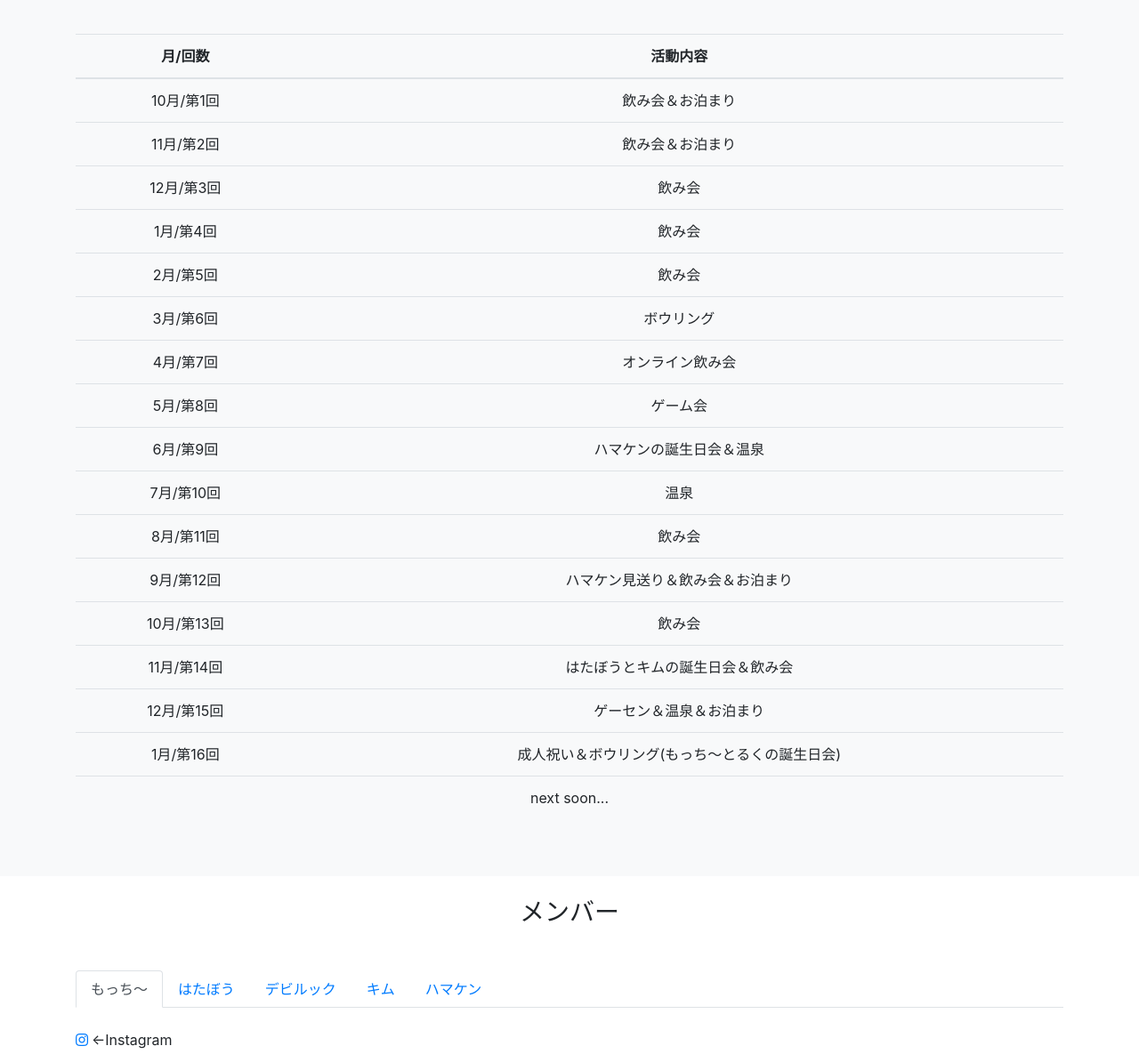
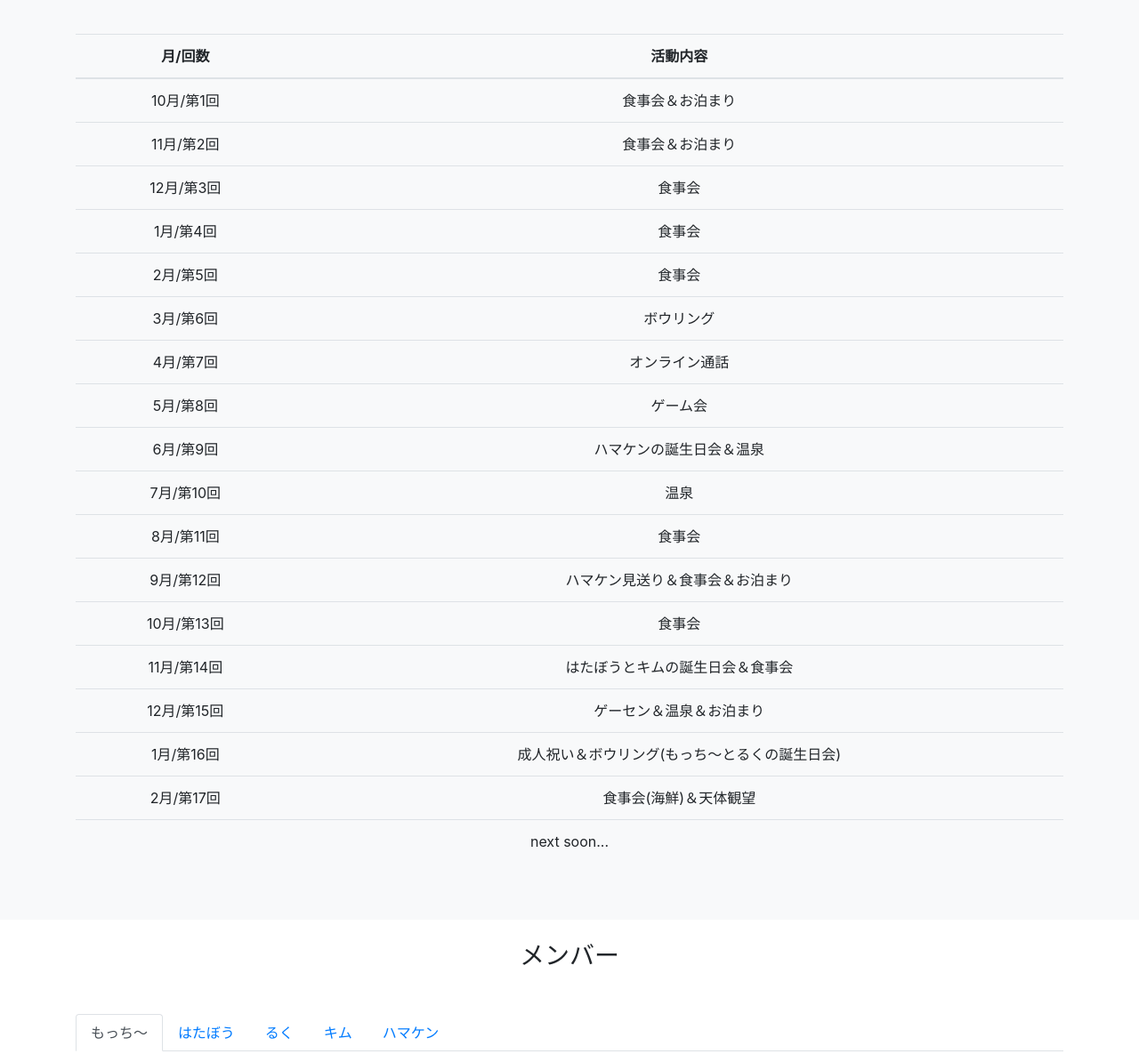
Before and after one commit to mochy-NRS/mochy-NRS.github.io, a plain HTML site: page index.html in a window 1280 px wide. Shown: the part 780-1965 px from the top of the page at 89% size. Drawn offline with nearby package versions, Linux system fonts and the light colour scheme.

Commit message:
Add files via upload

```diff
--- a/index.html
+++ b/index.html
@@ -30,11 +30,11 @@
   <header id="header">
     <!-- アラート -->
     <div class="alert alert-info text-center mb-0 rounded-0 alert-dismiss fade show">
-      【お知らせ】次回はオンライン…？
+      【お知らせ】次回は飲み会…？
       <button class="close" data-dismiss="alert">
         &times;
       </button>
-    </div><!-- .alert -->
+    </div><!--.alert -->
 
     <!-- ナビバー -->
     <div class="container">
@@ -69,7 +69,7 @@
       <section class="content-wrapper mx-3 my-5 row">
         <div class="content-text col-sm-8">
           <h3>活動内容</h3>
-          <p>毎月19日に集まり、飲んだり温泉に行ったり、やりたい事をやる特別な日。この集まりのメンバーは、秘密ごとをしないで、なんでも話せるような関係です。<br>
+          <p>毎月19日に集まり、食事をしたり温泉に行ったり、やりたい事をやる特別な日。この集まりのメンバーは、なんでも話せるような関係です。<br>
             毎月19日以外の日でも、適度に遊んだりします。特に夜にゲームをすることが多い気がします(笑)<br>
             元々、高校の時に同じ部活であり、2,3年の時に同じクラスであった繋がりから始まりました。</p>
         </div><!-- .content-text -->
@@ -94,23 +94,23 @@
             <tbody>
               <tr>
                 <td>10月/第1回</td>
-                <td>飲み会＆お泊まり</td>
+                <td>食事会＆お泊まり</td>
               </tr>
               <tr>
                 <td>11月/第2回</td>
-                <td>飲み会＆お泊まり</td>
+                <td>食事会＆お泊まり</td>
               </tr>
               <tr>
                 <td>12月/第3回</td>
-                <td>飲み会</td>
+                <td>食事会</td>
               </tr>
               <tr>
                 <td>1月/第4回</td>
-                <td>飲み会</td>
+                <td>食事会</td>
               </tr>
               <tr>
                 <td>2月/第5回</td>
-                <td>飲み会</td>
+                <td>食事会</td>
               </tr>
               <tr>
                 <td>3月/第6回</td>
@@ -118,7 +118,7 @@
               </tr>
               <tr>
                 <td>4月/第7回</td>
-                <td>オンライン飲み会</td>
+                <td>オンライン通話</td>
               </tr>
               <tr>
                 <td>5月/第8回</td>
@@ -134,19 +134,19 @@
               </tr>
               <tr>
                 <td>8月/第11回</td>
-                <td>飲み会</td>
+                <td>食事会</td>
               </tr>
               <tr>
                 <td>9月/第12回</td>
-                <td>ハマケン見送り＆飲み会＆お泊まり</td>
+                <td>ハマケン見送り＆食事会＆お泊まり</td>
               </tr>
               <tr>
                 <td>10月/第13回</td>
-                <td>飲み会</td>
+                <td>食事会</td>
               </tr>
               <tr>
                 <td>11月/第14回</td>
-                <td>はたぼうとキムの誕生日会＆飲み会</td>
+                <td>はたぼうとキムの誕生日会＆食事会</td>
               </tr>
               <tr>
                 <td>12月/第15回</td>
@@ -155,6 +155,10 @@
               <tr>
                 <td>1月/第16回</td>
                 <td>成人祝い＆ボウリング(もっち〜とるくの誕生日会)</td>
+              </tr>
+              <tr>
+                <td>2月/第17回</td>
+                <td>食事会(海鮮)＆天体観望</td>
               </tr>
             </tbody>
             <tfoot>
@@ -175,7 +179,7 @@
           <ul class="nav nav-tabs">
             <li class="nav-item"><a href="#mochy" class="nav-link active" data-toggle="tab">もっち〜</a></li>
             <li class="nav-item"><a href="#hatabou" class="nav-link" data-toggle="tab">はたぼう</a></li>
-            <li class="nav-item"><a href="#ruku" class="nav-link" data-toggle="tab">デビルック</a></li>
+            <li class="nav-item"><a href="#ruku" class="nav-link" data-toggle="tab">るく</a></li>
             <li class="nav-item"><a href="#kimu" class="nav-link" data-toggle="tab">キム</a></li>
             <li class="nav-item"><a href="#hamaken" class="nav-link" data-toggle="tab">ハマケン</a></li>
           </ul>
@@ -211,7 +215,7 @@
               <p><a
                   href="https://ja.wikipedia.org/wiki/%E3%83%AA%E3%82%AA%E3%83%8D%E3%83%AB%E3%83%BB%E3%83%A1%E3%83%83%E3%82%B7"
                   class="text-dark" target="_blank">メッシ</a></p>
-              <p>今は、イギリスに留学中だよ。</p>
+              <p>今は、イギリスに留学中。</p>
             </div><!-- #hamaken -->
           </div><!-- .member-list -->
         </div><!-- .container -->
```
